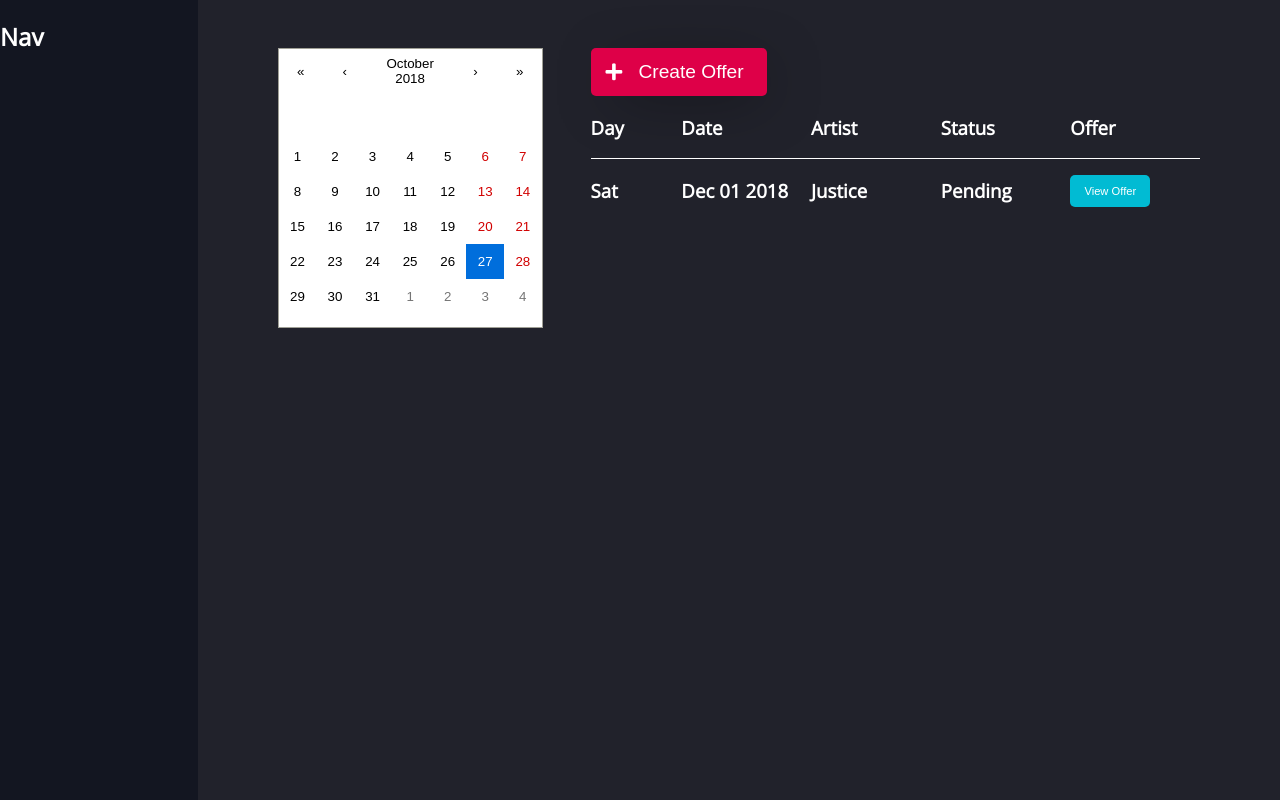
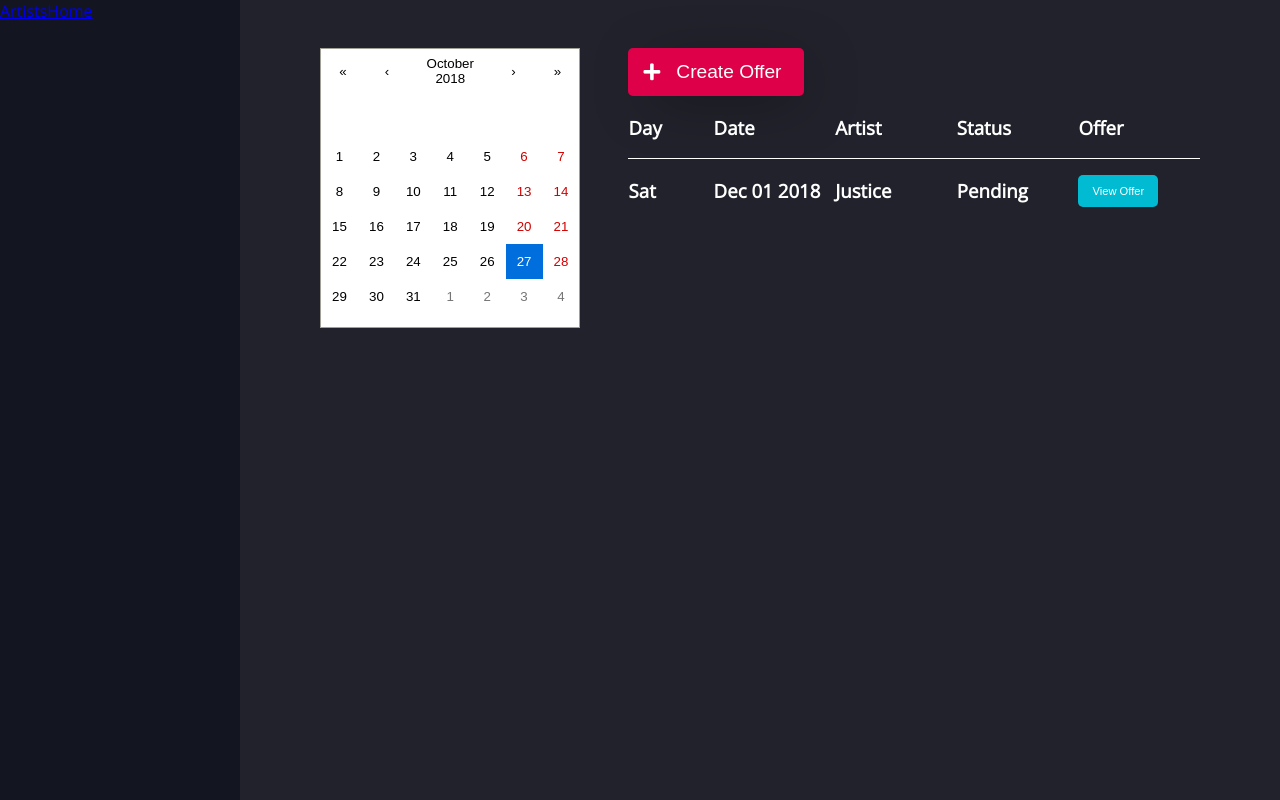
Before and after one commit to GraySmith00/talent-buyer-client, a React (Create React App) app: page /home in a window 1280 px wide. Built offline with nearby package versions, Linux system fonts and the light colour scheme.

Commit message:
Add Home and Artists links to Nav

```diff
--- a/src/components/Nav/Nav.css
+++ b/src/components/Nav/Nav.css
@@ -1,5 +1,5 @@
 .nav {
   background-color: #131621;
   color: #fff;
-  width: 15rem;
+  min-width: 15rem;
   height: 100vh; }
--- a/src/components/Nav/Nav.js
+++ b/src/components/Nav/Nav.js
@@ -1,11 +1,13 @@
 import React, { Component } from 'react';
+import { Link } from 'react-router-dom';
 import './Nav.css';
 
 class Nav extends Component {
   render() {
     return (
       <div className="nav">
-        <h2>Nav</h2>
+        <Link to="/artists">Artists</Link>
+        <Link to="/home">Home</Link>
       </div>
     );
   }
--- a/src/components/Nav/Nav.scss
+++ b/src/components/Nav/Nav.scss
@@ -1,6 +1,6 @@
 .nav {
   background-color: #131621;
   color: #fff;
-  width: 15rem;
+  min-width: 15rem;
   height: 100vh;
 }
```
